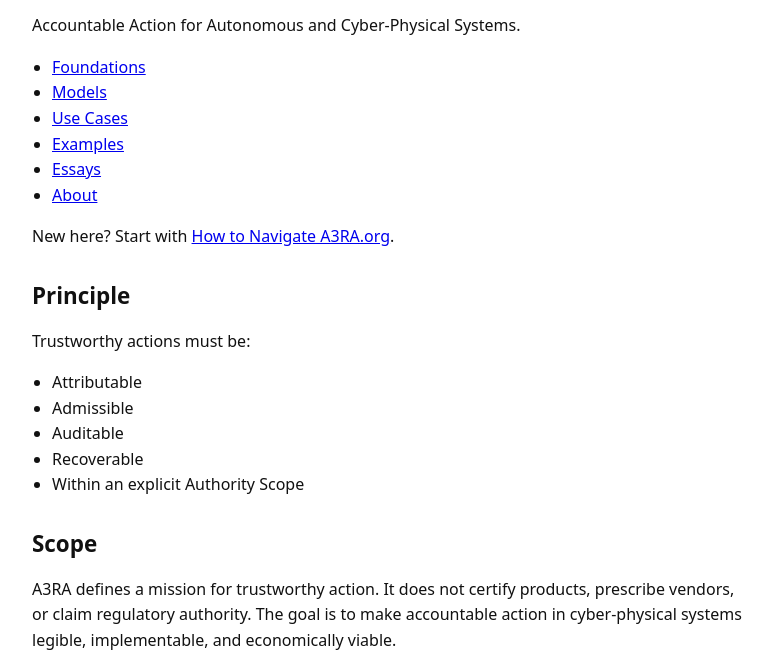
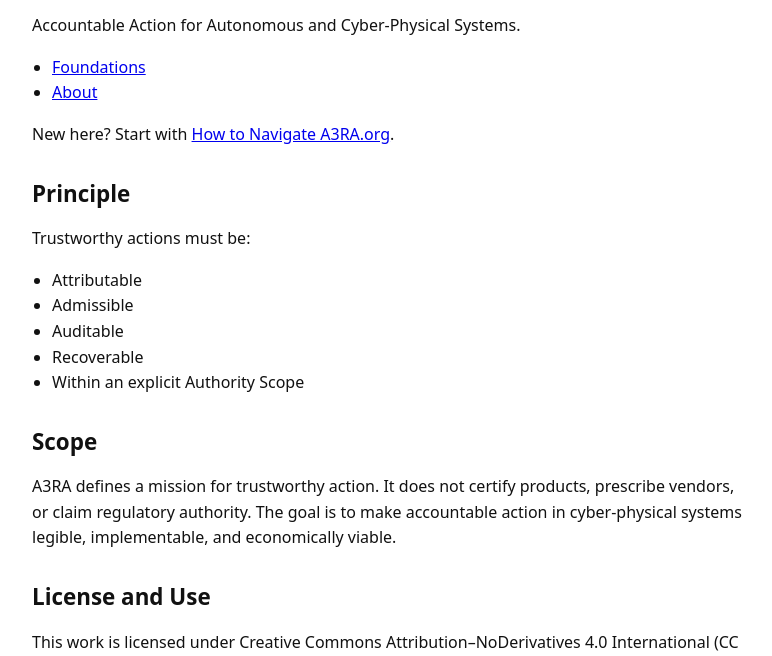
Before and after one commit to moralesamiguel/a3ra-org, a plain HTML site: page index.html in a window 1280 px wide. Shown: the part 144-800 px from the top of the page, without its empty margins (248-1020 px from the left). Drawn offline with Linux system fonts and the light colour scheme.

Commit message:
remove broken links

```diff
--- a/index.html
+++ b/index.html
@@ -23,10 +23,10 @@
         <nav aria-label="Primary">
           <ul>
             <li><a href="foundations/">Foundations</a></li>
-            <li><a href="models/">Models</a></li>
+            <!--            <li><a href="models/">Models</a></li>
             <li><a href="use-cases/">Use Cases</a></li>
             <li><a href="examples/">Examples</a></li>
-            <li><a href="essays/">Essays</a></li>
+            <li><a href="essays/">Essays</a></li> -->
             <li><a href="about/">About</a></li>
           </ul>
         </nav>
```
